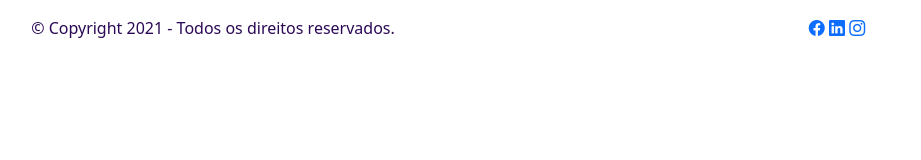
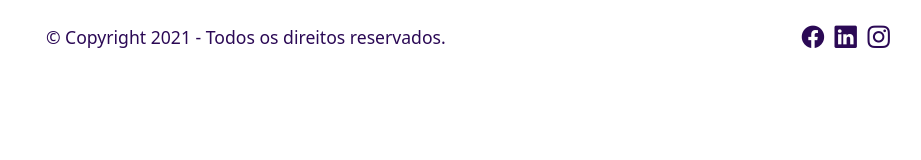
Before and after one commit to alexa2me/lpongagatha, a plain HTML site: page index.html in a window 1280 px wide. Shown: the whole page, without its empty margins (323-1244 px from the left). Drawn offline with nearby package versions, Linux system fonts and the light colour scheme.

Commit message:
♻️ Footer finished

```diff
--- a/css/styles.css
+++ b/css/styles.css
@@ -1,8 +1,19 @@
-/* Organizar os estilos em ordem alfabética */
+/* Organizar os estilos em ordem alfabética por bloco */
+
+/* FOOTER */
 
 footer {
   color: #2b0955;
-  font-size: 1rem;
+  font-size: 1.1rem;
   margin: 0;
   padding: 1rem;
 }
+
+a {
+  margin: 3px;
+  color: inherit;
+}
+
+i {
+  font-size: 1.4rem;
+}
--- a/index.html
+++ b/index.html
@@ -14,22 +14,22 @@
   </head>
   <body>
     <footer>
-      <div class="container-fluid text-center">
-        <div class="row">
-          <div class="col">
-            <span>© Copyright 2021 - Todos os direitos reservados.</span>
-          </div>
-          <div class="col col-lg-2">
-            <a href="https://www.facebook.com/ongagathaoficial/"
-              ><i class="bi bi-facebook" role="img" aria-label="Facebook"></i
-            ></a>
-            <a href="https://www.linkedin.com/in/instituto-social-%C3%A1gatha/"
-              ><i class="bi bi-linkedin" role="img" aria-label="LinkedIn"></i
-            ></a>
-            <a href="https://www.instagram.com/somosagatha/">
-              <i class="bi bi-instagram" role="img" aria-label="Instagram"></i>
-            </a>
-          </div>
+      <div class="d-flex flex-wrap align-items-center text-center">
+        <div class="p-2 flex-grow-1">
+          <span>© Copyright 2021 - Todos os direitos reservados.</span>
+        </div>
+        <div class="me-md-5">
+          <a href="https://www.facebook.com/ongagathaoficial/" target="_blank"
+            ><i class="bi-facebook" aria-label="Facebook"></i
+          ></a>
+          <a
+            href="https://www.linkedin.com/in/instituto-social-%C3%A1gatha/"
+            target="_blank"
+            ><i class="bi-linkedin" aria-label="LinkedIn"></i
+          ></a>
+          <a href="https://www.instagram.com/somosagatha/" target="_blank">
+            <i class="bi-instagram" aria-label="Instagram"></i>
+          </a>
         </div>
       </div>
     </footer>
```
